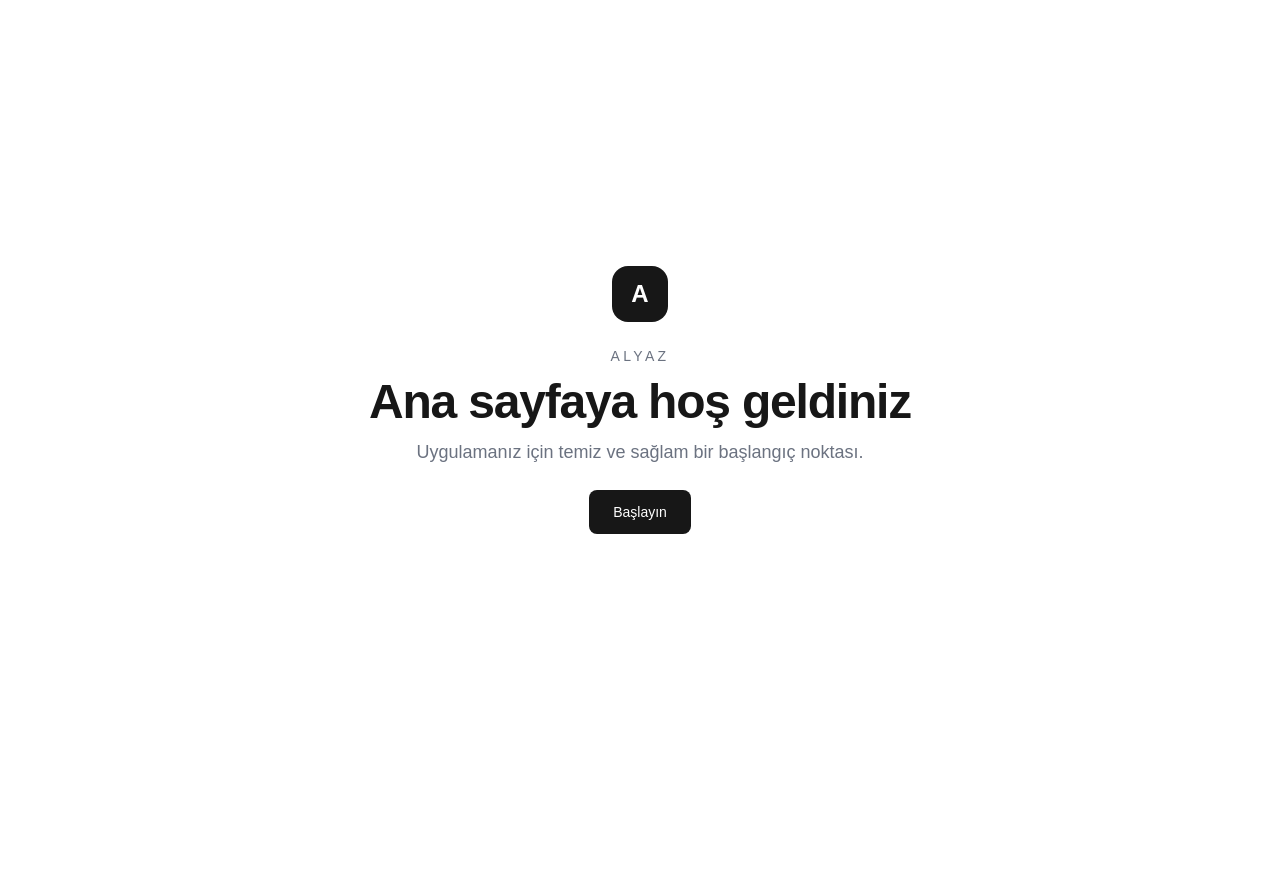
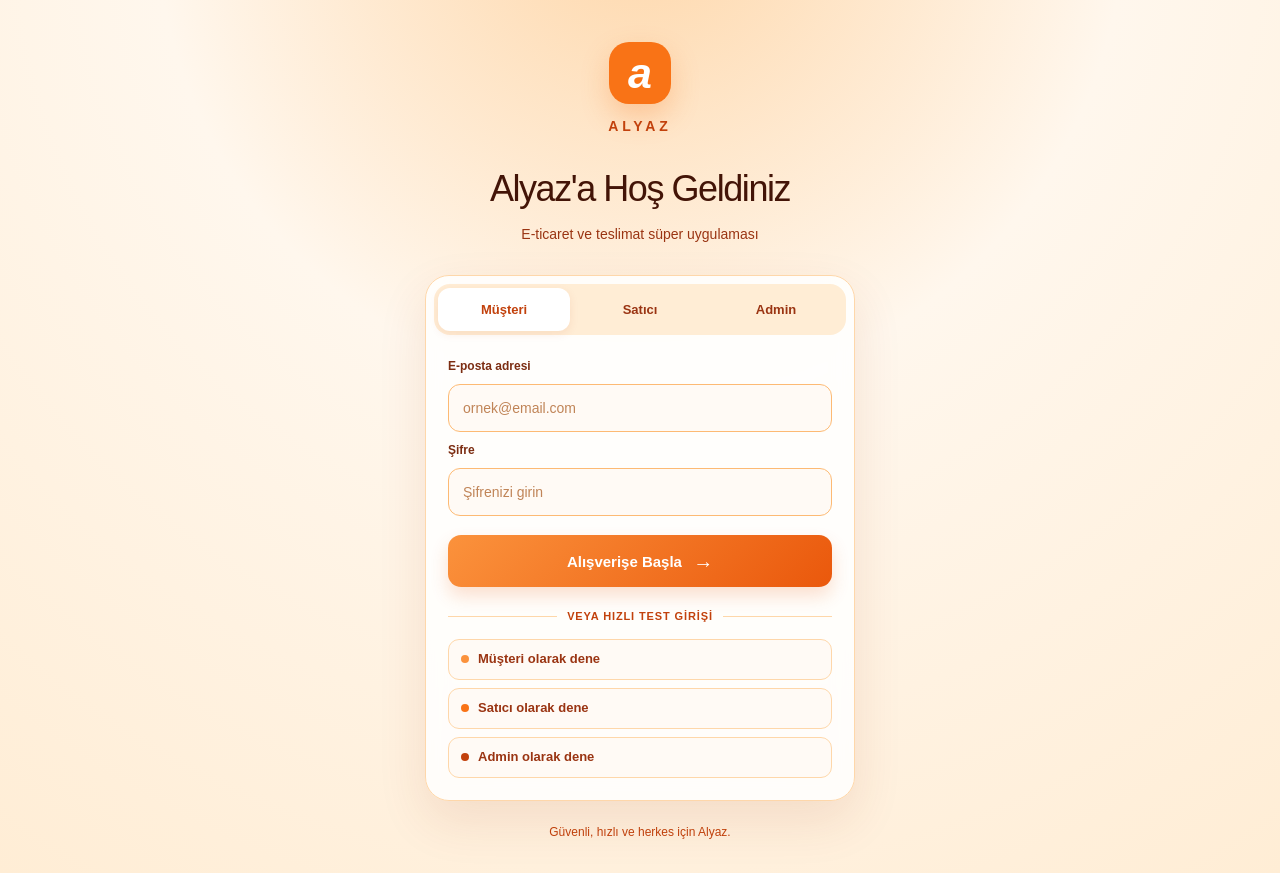
Before and after one commit to hasanayaz472135-stack/alyaz-app-2026, a Next.js app: page / in a window 1280 px wide. Before the commit the page ends 800 px from the top, so only its background shows below. Built offline with nearby package versions, Linux system fonts and the light colour scheme.

Commit message:
Restore Alyaz welcome login screen

```diff
--- a/app/globals.css
+++ b/app/globals.css
@@ -1,33 +1,54 @@
 @import "tailwindcss";
 
 :root {
-  --background: #ffffff;
-  --foreground: #171717;
-  --primary: #171717;
-  --primary-foreground: #ffffff;
-  --muted-foreground: #6b7280;
-  --ring: #9ca3af;
+  --background: #fff7ed;
+  --foreground: #431407;
+  --primary: #f97316;
+  --primary-dark: #c2410c;
+  --primary-soft: #ffedd5;
+  --primary-pale: #fffaf5;
+  --border: #fed7aa;
+  --muted: #9a3412;
 }
 
-* {
-  box-sizing: border-box;
+* { box-sizing: border-box; }
+html, body { min-height: 100%; }
+body { margin: 0; background: var(--background); color: var(--foreground); font-family: Arial, Helvetica, sans-serif; }
+button, input { font: inherit; }
+button { cursor: pointer; }
+
+.login-page {
+  min-height: 100vh;
+  display: flex;
+  justify-content: center;
+  background: radial-gradient(circle at 50% -10%, #fed7aa 0, #fff7ed 42%, #ffedd5 100%);
+  padding: 42px 18px 32px;
 }
-
-html,
-body {
-  min-height: 100%;
-}
-
-body {
-  margin: 0;
-  background: var(--background);
-  color: var(--foreground);
-  font-family: Arial, Helvetica, sans-serif;
-}
-
-.bg-background { background-color: var(--background); }
-.text-foreground { color: var(--foreground); }
-.bg-primary { background-color: var(--primary); }
-.text-primary-foreground { color: var(--primary-foreground); }
-.text-muted-foreground { color: var(--muted-foreground); }
-.ring-ring { --tw-ring-color: var(--ring); }
+.login-shell { width: min(100%, 430px); display: flex; flex-direction: column; align-items: center; }
+.brand-mark { display: grid; place-items: center; width: 62px; height: 62px; border-radius: 20px; background: var(--primary); color: white; font-size: 43px; font-weight: 900; font-style: italic; line-height: 1; box-shadow: 0 12px 28px #f9731645; }
+.brand-name { margin: 12px 0 0; color: var(--primary-dark); font-size: 14px; font-weight: 800; letter-spacing: .28em; text-transform: uppercase; }
+h1 { margin: 25px 0 8px; color: #431407; font-size: clamp(27px, 7vw, 36px); letter-spacing: -.04em; text-align: center; }
+.tagline { margin: 0; color: var(--muted); font-size: 14px; text-align: center; }
+.login-card { width: 100%; margin-top: 30px; padding: 8px; border: 1px solid var(--border); border-radius: 24px; background: #ffffffd9; box-shadow: 0 20px 50px #9a34121c; backdrop-filter: blur(10px); }
+.role-tabs { display: grid; grid-template-columns: repeat(3, 1fr); gap: 4px; padding: 4px; border-radius: 16px; background: var(--primary-soft); }
+.role-tab { min-height: 43px; border: 0; border-radius: 12px; background: transparent; color: var(--muted); font-size: 13px; font-weight: 700; transition: .2s ease; }
+.role-tab:hover { color: var(--primary-dark); }
+.role-tab.active { background: white; color: var(--primary-dark); box-shadow: 0 3px 10px #c2410c18; }
+.login-form { display: flex; flex-direction: column; gap: 9px; padding: 22px 14px 12px; }
+.login-form label { color: #7c2d12; font-size: 12px; font-weight: 800; }
+.login-form input { width: 100%; height: 48px; padding: 0 14px; border: 1px solid #fdba74; border-radius: 12px; outline: none; background: var(--primary-pale); color: var(--foreground); font-size: 14px; transition: .2s ease; }
+.login-form input::placeholder { color: #c08457; }
+.login-form input:focus { border-color: var(--primary); box-shadow: 0 0 0 3px #f9731629; }
+.start-button { min-height: 52px; margin-top: 10px; border: 0; border-radius: 13px; background: linear-gradient(135deg, #fb923c, #ea580c); color: white; font-size: 15px; font-weight: 800; box-shadow: 0 9px 18px #ea580c30; transition: transform .2s ease, box-shadow .2s ease; }
+.start-button:hover { transform: translateY(-2px); box-shadow: 0 12px 22px #ea580c42; }
+.start-button span { margin-left: 7px; font-size: 20px; vertical-align: -1px; }
+.divider { display: flex; align-items: center; gap: 10px; padding: 9px 14px 14px; color: #c2410c; font-size: 11px; font-weight: 700; text-transform: uppercase; letter-spacing: .08em; }
+.divider::before, .divider::after { content: ""; height: 1px; flex: 1; background: #fed7aa; }
+.quick-login-list { display: flex; flex-direction: column; gap: 8px; padding: 0 14px 14px; }
+.quick-login { display: flex; align-items: center; min-height: 41px; padding: 0 12px; border: 1px solid #fed7aa; border-radius: 11px; background: #fffaf5; color: #9a3412; font-size: 13px; font-weight: 700; text-align: left; transition: .2s ease; }
+.quick-login:hover { border-color: #fb923c; background: #fff7ed; }
+.quick-dot { width: 8px; height: 8px; margin-right: 9px; border-radius: 50%; background: #fb923c; }
+.quick-dot.seller { background: #f97316; }.quick-dot.admin { background: #c2410c; }
+.status-message { margin: 0 14px 12px; padding: 9px 11px; border-radius: 9px; background: #ffedd5; color: #9a3412; font-size: 12px; text-align: center; }
+.footer-note { margin: 22px 0 0; color: #c2410c; font-size: 12px; }
+@media (max-height: 700px) { .login-page { padding-top: 24px; } h1 { margin-top: 16px; } .login-card { margin-top: 20px; } }
--- a/app/page.tsx
+++ b/app/page.tsx
@@ -1,27 +1,103 @@
+'use client'
+
+import { useState } from 'react'
+
+const roles = [
+  { id: 'customer', label: 'Müşteri', email: 'musteri@alyaz.com', password: '123456' },
+  { id: 'seller', label: 'Satıcı', email: 'satici@alyaz.com', password: '123456' },
+  { id: 'admin', label: 'Admin', email: 'admin@alyaz.com', password: '123456' },
+] as const
+
+type RoleId = (typeof roles)[number]['id']
+
 export default function Page() {
+  const [activeRole, setActiveRole] = useState<RoleId>('customer')
+  const [email, setEmail] = useState('')
+  const [password, setPassword] = useState('')
+  const [message, setMessage] = useState('')
+
+  const selectedRole = roles.find((role) => role.id === activeRole) ?? roles[0]
+
+  function selectRole(role: (typeof roles)[number]) {
+    setActiveRole(role.id)
+    setEmail('')
+    setPassword('')
+    setMessage('')
+  }
+
+  function handleSubmit(event: React.FormEvent<HTMLFormElement>) {
+    event.preventDefault()
+    setMessage(`${selectedRole.label} hesabı için giriş hazırlanıyor.`)
+  }
+
+  function quickLogin(role: (typeof roles)[number]) {
+    setActiveRole(role.id)
+    setEmail(role.email)
+    setPassword(role.password)
+    setMessage(`${role.label} test bilgileri dolduruldu.`)
+  }
+
   return (
-    <main className="min-h-screen bg-background text-foreground">
-      <section className="mx-auto flex min-h-screen w-full max-w-4xl flex-col items-center justify-center gap-6 px-6 py-16 text-center">
-        <div className="flex size-14 items-center justify-center rounded-2xl bg-primary text-2xl font-bold text-primary-foreground">
-          A
+    <main className="login-page">
+      <section className="login-shell" aria-labelledby="welcome-title">
+        <div className="brand-mark" aria-hidden="true">a</div>
+        <p className="brand-name">alyaz</p>
+        <h1 id="welcome-title">Alyaz&apos;a Hoş Geldiniz</h1>
+        <p className="tagline">E-ticaret ve teslimat süper uygulaması</p>
+
+        <div className="login-card">
+          <div className="role-tabs" role="tablist" aria-label="Hesap türü">
+            {roles.map((role) => (
+              <button
+                key={role.id}
+                type="button"
+                role="tab"
+                aria-selected={activeRole === role.id}
+                className={activeRole === role.id ? 'role-tab active' : 'role-tab'}
+                onClick={() => selectRole(role)}
+              >
+                {role.label}
+              </button>
+            ))}
+          </div>
+
+          <form className="login-form" onSubmit={handleSubmit}>
+            <label htmlFor="email">E-posta adresi</label>
+            <input
+              id="email"
+              type="email"
+              placeholder="ornek@email.com"
+              autoComplete="email"
+              value={email}
+              onChange={(event) => setEmail(event.target.value)}
+              required
+            />
+            <label htmlFor="password">Şifre</label>
+            <input
+              id="password"
+              type="password"
+              placeholder="Şifrenizi girin"
+              autoComplete="current-password"
+              value={password}
+              onChange={(event) => setPassword(event.target.value)}
+              required
+            />
+            <button className="start-button" type="submit">Alışverişe Başla <span aria-hidden="true">→</span></button>
+          </form>
+
+          <div className="divider"><span>veya hızlı test girişi</span></div>
+          <div className="quick-login-list">
+            {roles.map((role) => (
+              <button key={role.id} type="button" className="quick-login" onClick={() => quickLogin(role)}>
+                <span className={`quick-dot ${role.id}`} aria-hidden="true" />
+                {role.label} olarak dene
+              </button>
+            ))}
+          </div>
+          {message && <p className="status-message" role="status">{message}</p>}
         </div>
-        <div className="flex flex-col gap-3">
-          <p className="text-sm font-medium uppercase tracking-[0.24em] text-muted-foreground">
-            Alyaz
-          </p>
-          <h1 className="text-balance text-4xl font-semibold tracking-tight sm:text-5xl">
-            Ana sayfaya hoş geldiniz
-          </h1>
-          <p className="mx-auto max-w-xl text-pretty text-base leading-7 text-muted-foreground sm:text-lg">
-            Uygulamanız için temiz ve sağlam bir başlangıç noktası.
-          </p>
-        </div>
-        <a
-          href="#basla"
-          className="inline-flex h-11 items-center justify-center rounded-lg bg-primary px-6 text-sm font-medium text-primary-foreground transition-colors hover:bg-primary/90 focus-visible:outline-none focus-visible:ring-2 focus-visible:ring-ring focus-visible:ring-offset-2"
-        >
-          Başlayın
-        </a>
+
+        <p className="footer-note">Güvenli, hızlı ve herkes için Alyaz.</p>
       </section>
     </main>
   )
```
